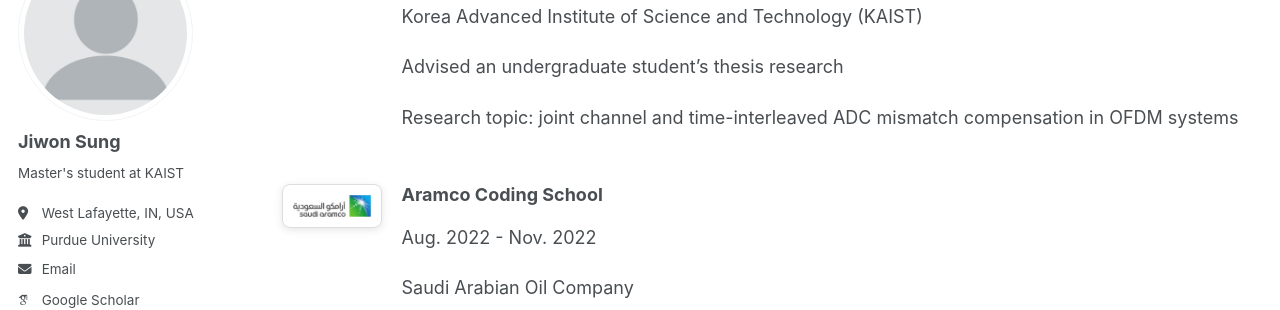
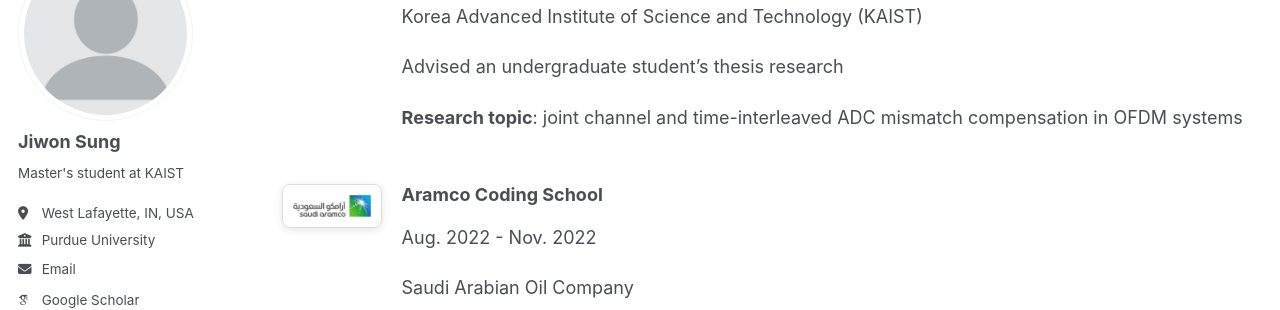
Before and after one commit to sunione/sunione.github.io, a Jekyll site: the page built from _pages/teaching.md, in a window 1280 px wide and 900 px high, scrolled down 1391 px. Shown: the part 153-463 px from the top of the window. Built offline with Jekyll 4.4.1, drawn with Linux system fonts in a browser that asks for light colours; some web fonts are replaced.

```diff
--- a/_pages/teaching.md
+++ b/_pages/teaching.md
@@ -99,7 +99,7 @@ Mentoring Experience
     <p> Sep. 2024 - Dec. 2024 </p>
     <p> Korea Advanced Institute of Science and Technology (KAIST) </p>
     <p> Advised an undergraduate student’s thesis research </p>
-    <p> Research topic: joint channel and time-interleaved ADC mismatch compensation in OFDM systems </p>
+    <p> <b>Research topic</b>: joint channel and time-interleaved ADC mismatch compensation in OFDM systems </p>
   </div>
 </div>
 
```
